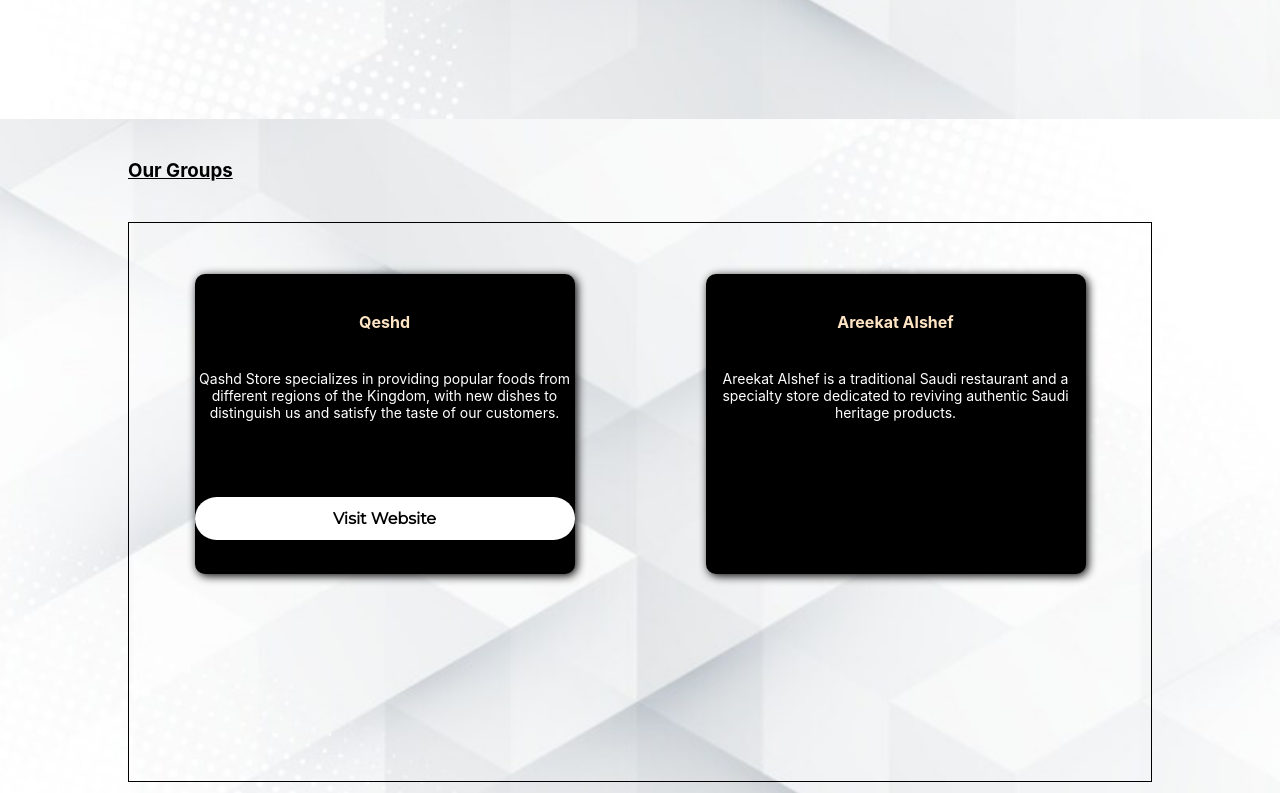
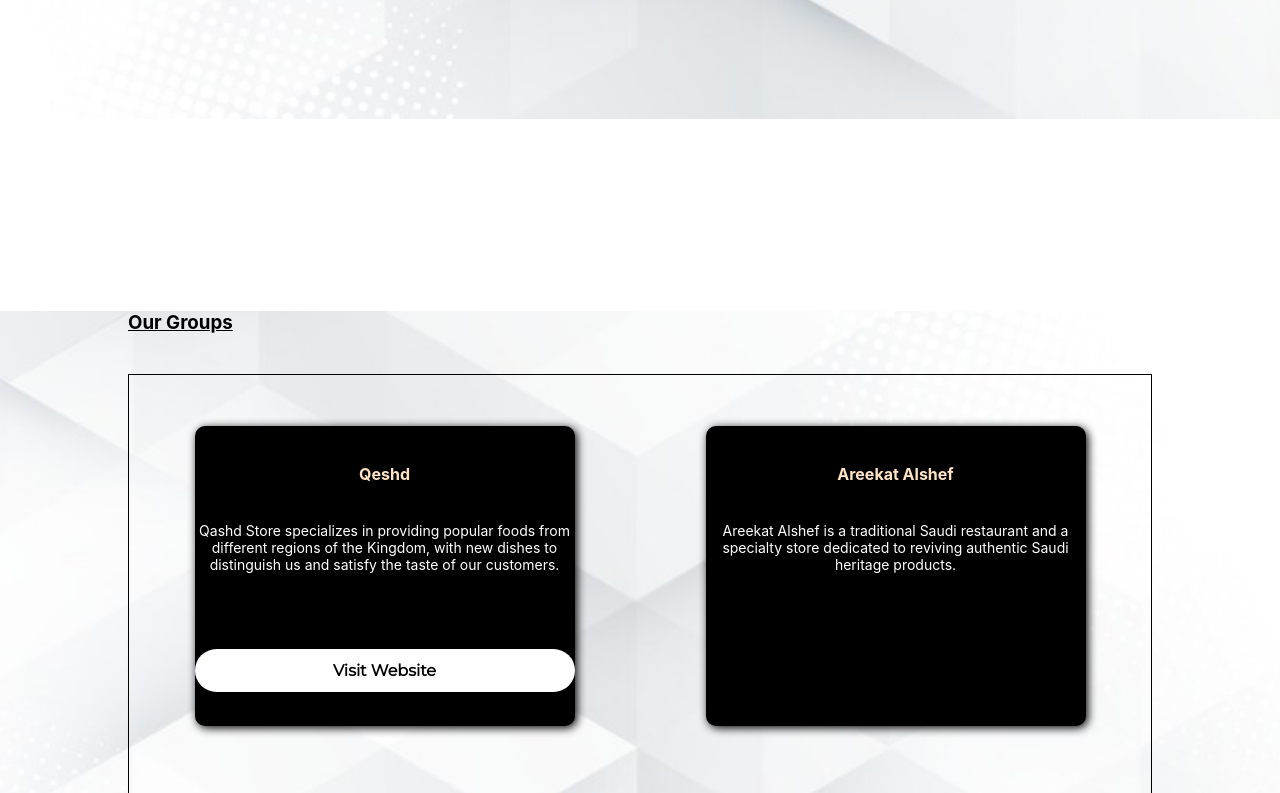
Before and after one commit to vigneshactech2015/landfour, a React (Create React App) app: page / in a window 1280 px wide. Shown: the part 1427-2220 px from the top of the page. Built offline with nearby package versions, Linux system fonts and the light colour scheme.

Commit message:
Add files via upload

```diff
--- a/src/components/Group.js
+++ b/src/components/Group.js
@@ -6,7 +6,7 @@
 
     return(
         <div id="groups">
-          <br/><br/>
+          {/* <br/><br/> */}
           <h3 className="group-title">{languages[language].Our_Groups}</h3>
 
           <br/><br/>
--- a/src/styles/group.css
+++ b/src/styles/group.css
@@ -3,6 +3,7 @@
     background-image: url("../assets/images/lightBackground.jpg");
     background-size: cover;
     background-position: center;
+    margin-top:15%;
 }
 
 .group-title{
```
